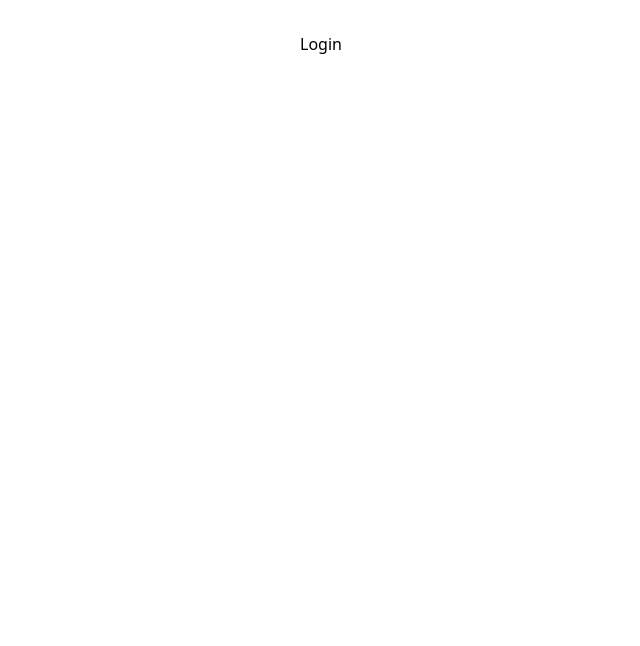
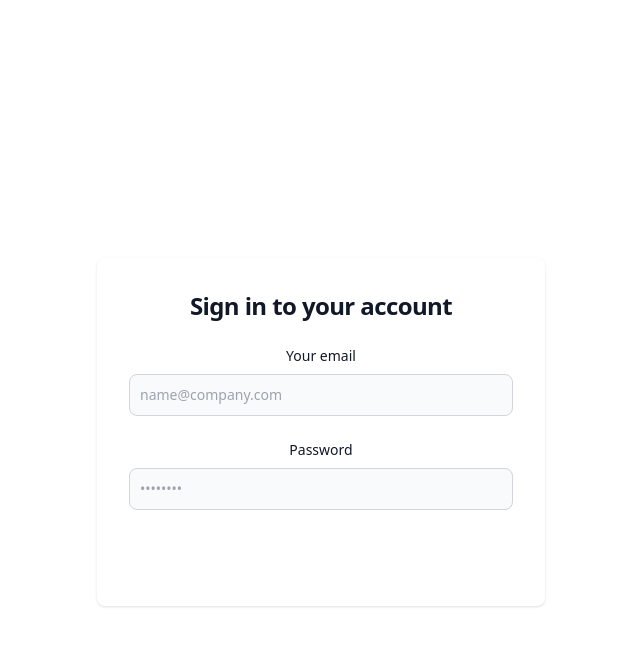
Before and after one commit to DSAW-2024-1/react-router-context-gabriela-reyes-jorge-diaz-b, a React (Vite) app in the folder my-react-app-rout/: page /login in a window 1280 px wide. Shown: the top 646 px of the page, without its empty margins (319-959 px from the left). Built offline with nearby package versions, Linux system fonts and the light colour scheme.

Commit message:
Add Login Form

```diff
--- a/my-react-app-rout/src/pages/login/login.jsx
+++ b/my-react-app-rout/src/pages/login/login.jsx
@@ -2,8 +2,29 @@
 
 const Login = () => {
     return (
-        <div>Login</div>
-    )
-}
+        <section className="">
+            <div className="flex flex-col items-center justify-center px-6 py-8 mx-auto md:h-screen lg:py-0">
+                <div className="w-full bg-white rounded-lg shadow dark:border md:mt-0 sm:max-w-md xl:p-0 dark:bg-gray-800 dark:border-gray-700">
+                    <div className="p-6 space-y-4 md:space-y-6 sm:p-8">
+                        <h1 className="text-xl font-bold leading-tight tracking-tight text-gray-900 md:text-2xl dark:text-white">
+                            Sign in to your account
+                        </h1>
+                        <form className="space-y-4 md:space-y-6" action="#">
+                            <div>
+                                <label htmlFor="email" className="block mb-2 text-sm font-medium text-gray-900 dark:text-white">Your email</label>
+                                <input type="email" name="email" id="email" className="bg-gray-50 border border-gray-300 text-gray-900 sm:text-sm rounded-lg focus:ring-primary-600 focus:border-primary-600 block w-full p-2.5 dark:bg-gray-700 dark:border-gray-600 dark:placeholder-gray-400 dark:text-white dark:focus:ring-blue-500 dark:focus:border-blue-500" placeholder="name@company.com" required />
+                            </div>
+                            <div>
+                                <label htmlFor="password" className="block mb-2 text-sm font-medium text-gray-900 dark:text-white">Password</label>
+                                <input type="password" name="password" id="password" placeholder="••••••••" className="bg-gray-50 border border-gray-300 text-gray-900 sm:text-sm rounded-lg focus:ring-primary-600 focus:border-primary-600 block w-full p-2.5 dark:bg-gray-700 dark:border-gray-600 dark:placeholder-gray-400 dark:text-white dark:focus:ring-blue-500 dark:focus:border-blue-500" required />
+                            </div>
+                            <button type="submit" className="w-full text-white bg-primary-600 hover:bg-primary-700 focus:ring-4 focus:outline-none focus:ring-primary-300 font-medium rounded-lg text-sm px-5 py-2.5 text-center dark:bg-primary-600 dark:hover:bg-primary-700 dark:focus:ring-primary-800">Sign in</button>
+                        </form>
+                    </div>
+                </div>
+            </div>
+        </section>
+    );
+};
 
 export default Login;
```
